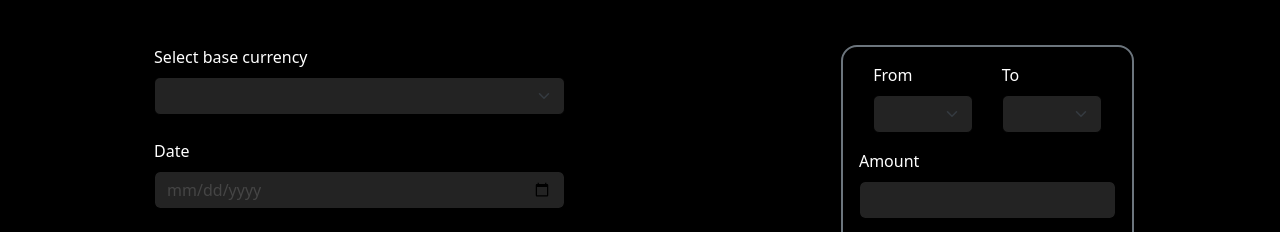
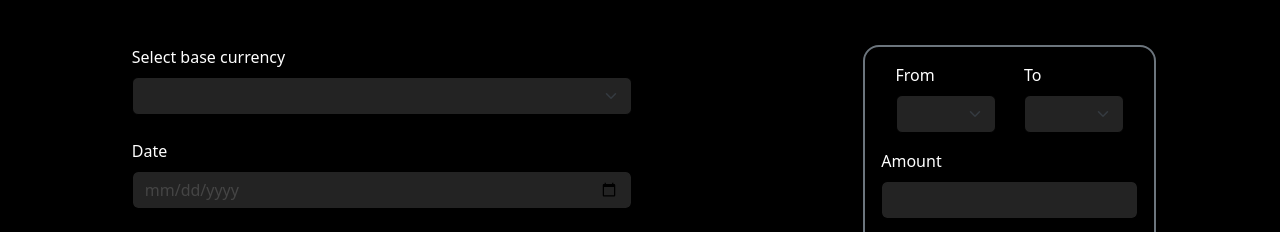
Before and after one commit to nahuelc00/exchangerates, a website built with Vite: page index.html in a window 1280 px wide. Shown: the part 513-745 px from the top of the page. Built offline with nearby package versions, Linux system fonts and the light colour scheme; no server answers.

Commit message:
Update styles

```diff
--- a/src/index.css
+++ b/src/index.css
@@ -84,6 +84,11 @@ main {
 .form-enter {
   max-width: 500px;
 }
+@media (min-width: 1024px) {
+  .form-enter {
+    width: 500px;
+  }
+}
 
 .form-convert {
   margin: 0 auto;
```
